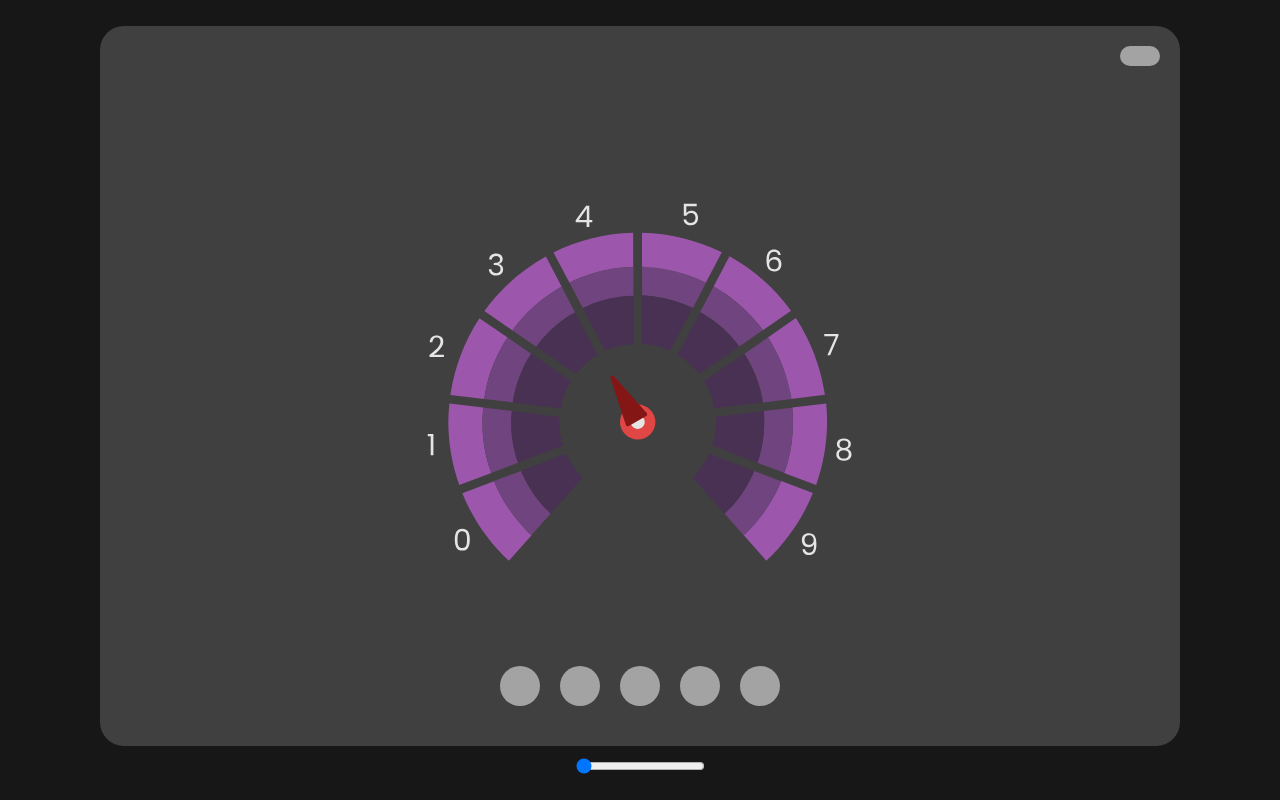
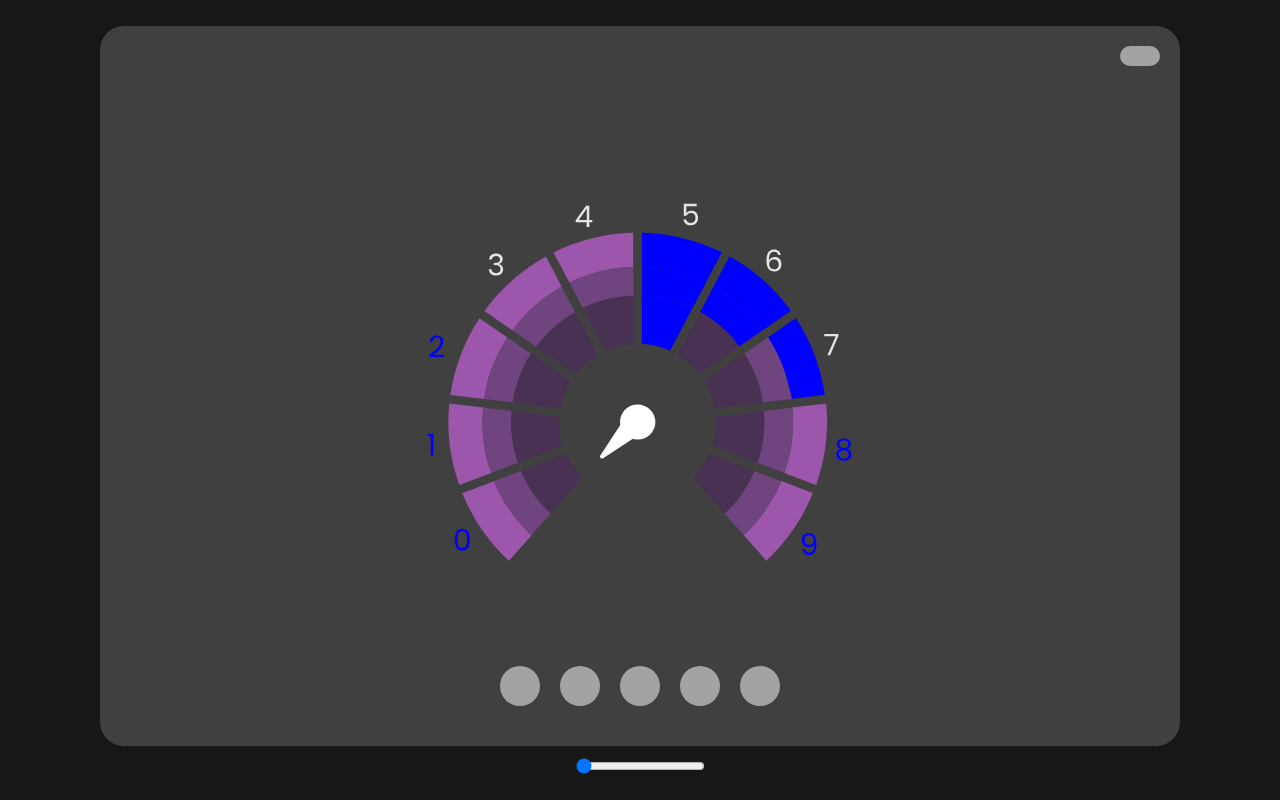
Before and after one commit to HrishikShaji/speedometer, a Next.js app: page / in a window 1280 px wide. Built offline with nearby package versions, Linux system fonts and the light colour scheme.

Commit message:
needle fixed

```diff
--- a/app/page.tsx
+++ b/app/page.tsx
@@ -56,7 +56,7 @@ export default function Home() {
         type="range"
         defaultValue={speed}
         min={0}
-				max={240}
+        max={270}
         onChange={(e) => setSpeed(parseInt(e.target.value))}
       />
     </main>
--- a/components/MeterSeven.tsx
+++ b/components/MeterSeven.tsx
@@ -7,15 +7,15 @@ export const MeterSeven: React.FC<MeterSevenProps> = ({ speed }) => {
     <svg viewBox="0 0 500 500" fill="none" xmlns="http://www.w3.org/2000/svg">
       <path
         d="M339.5 120.3L323.6 150.5C325.5 151.6 327.5 152.7 329.4 153.9C331.4 155.2 333.4 156.5 335.4 157.8C337.4 159.2 339.3 160.5 341.2 162C343.1 163.4 345 164.9 346.8 166.5C348.6 168 350.4 169.6 352.2 171.2C354 172.8 355.7 174.5 357.4 176.2C359.1 177.9 360.7 179.6 362.4 181.4C364 183.2 365.6 185 367.1 186.8C368.6 188.6 370.1 190.5 371.6 192.4C372 193 372.5 193.6 372.9 194.2L401 174.8C384.8 152.4 363.8 133.8 339.5 120.3Z"
-				fill="#9C57AC"
+        fill="blue"
       />
       <path
         d="M367.1 186.8C365.6 185 364 183.2 362.4 181.4C360.8 179.6 359.1 177.9 357.4 176.2C355.7 174.5 354 172.9 352.2 171.2C350.4 169.6 348.6 168 346.8 166.5C345 165 343.1 163.5 341.2 162C339.3 160.6 337.3 159.2 335.4 157.8C333.4 156.4 331.4 155.1 329.4 153.9C327.5 152.7 325.6 151.6 323.6 150.5L310.2 176C311.7 176.8 313.1 177.7 314.5 178.5C316.3 179.6 318.1 180.8 319.9 182C321.7 183.2 323.4 184.5 325.1 185.8C326.8 187.1 328.4 188.5 330.1 189.8C331.7 191.2 333.3 192.6 334.9 194.1C336.4 195.6 338 197.1 339.4 198.6C340.9 200.1 342.3 201.7 343.7 203.4C345.1 205 346.4 206.7 347.8 208.4C348.3 209.1 348.8 209.8 349.3 210.5L373 194.1C372.6 193.5 372.1 192.9 371.7 192.3C370.2 190.5 368.7 188.6 367.1 186.8Z"
-				fill="#70447E"
+        fill="blue"
       />
       <path
         d="M377.9 201.4C378.5 202.3 379.1 203.3 379.7 204.2C381 206.2 382.2 208.3 383.3 210.4C384.5 212.5 385.6 214.6 386.6 216.7C387.7 218.8 388.7 221 389.6 223.2C390.6 225.4 391.5 227.6 392.3 229.8C393.2 232 394 234.3 394.7 236.6C395.5 238.9 396.2 241.2 396.8 243.5C397.5 245.8 398.1 248.1 398.6 250.4C399.1 252.7 399.6 255.1 400.1 257.4C400.4 259.2 400.7 261.1 401 262.9L434.9 258.8C430.9 231.4 421 205.1 405.8 181.9L377.9 201.4Z"
-				fill="#9C57AC"
+        fill="blue"
       />
       <path
         d="M398.8 250.4C398.3 248.1 397.7 245.8 397 243.5C396.3 241.2 395.6 238.9 394.9 236.6C394.1 234.3 393.3 232.1 392.5 229.8C391.6 227.6 390.7 225.4 389.8 223.2C388.8 221 387.8 218.8 386.8 216.7C385.7 214.6 384.6 212.4 383.5 210.4C382.3 208.3 381.1 206.2 379.9 204.2C379.3 203.3 378.7 202.3 378.1 201.4L354.4 217.8C354.7 218.2 355 218.7 355.3 219.1C356.4 220.9 357.5 222.8 358.6 224.6C359.6 226.5 360.6 228.4 361.6 230.3C362.5 232.2 363.4 234.2 364.3 236.1C365.1 238.1 365.9 240 366.7 242.1C367.4 244.1 368.1 246.1 368.8 248.2C369.4 250.2 370 252.3 370.6 254.4C371.1 256.5 371.6 258.6 372 260.6C372.4 262.6 372.8 264.5 373.1 266.5L401.7 263C401.4 261.2 401.1 259.3 400.8 257.5C399.9 255.1 399.4 252.8 398.8 250.4Z"
@@ -79,11 +79,11 @@ export const MeterSeven: React.FC<MeterSevenProps> = ({ speed }) => {
       />
       <path
         d="M303.8 141.2C301.6 140.3 299.3 139.5 297.1 138.8C294.8 138 292.5 137.3 290.2 136.7C287.9 136 285.6 135.4 283.3 134.9C281 134.4 278.6 133.9 276.3 133.4C273.9 133 271.6 132.6 269.2 132.2C266.8 131.9 264.5 131.6 262.1 131.4C259.7 131.2 257.3 131 254.9 130.9C254 130.9 253 130.8 252.1 130.8V159.6C252.8 159.6 253.5 159.6 254.2 159.6C256.3 159.7 258.5 159.9 260.6 160.1C262.7 160.3 264.8 160.6 267 160.9C269.1 161.2 271.2 161.6 273.3 162C275.4 162.4 277.5 162.9 279.5 163.5C281.6 164 283.6 164.6 285.7 165.3C287.7 165.9 289.8 166.6 291.8 167.4C293.8 168.1 295.8 168.9 297.8 169.8C299.5 170.5 301.2 171.3 302.8 172.1L316.2 146.6C314.4 145.7 312.5 144.8 310.6 144C308.2 143 306 142 303.8 141.2Z"
-				fill="#70447E"
+        fill="blue"
       />
       <path
         d="M252 130.8C252.9 130.8 253.9 130.8 254.8 130.9C257.2 131 259.6 131.2 262 131.4C264.4 131.6 266.8 131.9 269.1 132.2C271.5 132.5 273.8 132.9 276.2 133.4C278.6 133.8 280.9 134.3 283.2 134.9C285.5 135.4 287.8 136.1 290.1 136.7C292.4 137.4 294.7 138.1 297 138.8C299.3 139.6 301.5 140.4 303.7 141.2C305.9 142.1 308.1 143 310.3 143.9C312.2 144.7 314 145.6 315.9 146.5L331.8 116.3C307 104 279.7 97.3 252 96.7V130.8Z"
-				fill="#9C57AC"
+        fill="blue"
       />
       <path
         d="M343.6 203.6C342.2 202 340.8 200.4 339.3 198.8C337.8 197.3 336.3 195.7 334.8 194.3C333.3 192.8 331.7 191.4 330 190C328.4 188.6 326.7 187.3 325 186C323.3 184.7 321.6 183.4 319.8 182.2C318 181 316.3 179.8 314.4 178.7C313 177.8 311.5 177 310.1 176.2L287.7 218.9C296.1 223.9 303.4 230.4 309.4 238.1L349.1 210.7C348.6 210 348.1 209.3 347.6 208.6C346.4 206.9 345 205.2 343.6 203.6Z"
@@ -123,15 +123,17 @@ export const MeterSeven: React.FC<MeterSevenProps> = ({ speed }) => {
       />
       <path
         d="M291.6 167.4C289.6 166.7 287.6 166 285.5 165.3C283.5 164.7 281.4 164.1 279.3 163.5C277.2 163 275.1 162.5 273.1 162C271 161.6 268.9 161.2 266.8 160.9C264.7 160.6 262.6 160.3 260.4 160.1C258.3 159.9 256.1 159.7 254 159.6C253.3 159.6 252.6 159.6 251.9 159.6V207.8C261.6 208.3 271.2 210.7 280.1 214.7L302.5 172C300.8 171.2 299.2 170.4 297.5 169.7C295.6 168.9 293.6 168.1 291.6 167.4Z"
-				fill="#483153"
+        fill="blue"
       />
       <path
+        id="circle"
         d="M247.7 268.5C237.9 268.5 230 276.3 230 286C230 295.6 237.9 303.5 247.7 303.5C257.5 303.5 265.4 295.7 265.4 286C265.3 276.4 257.4 268.5 247.7 268.5Z"
-				fill="#E04644"
+        fill="white"
       />
       <path
+        id="inner-circle"
         d="M247.7 279.1C243.8 279.1 240.7 282.2 240.7 286C240.7 289.8 243.8 292.9 247.7 292.9C251.6 292.9 254.7 289.8 254.7 286C254.6 282.2 251.5 279.1 247.7 279.1Z"
-				fill="#E5E5E5"
+        fill="white"
       />
       <path
         d="M448.3 200L440.1 219.3H437.4L445.8 200.2H434.3V198H448.4V200H448.3Z"
@@ -155,32 +157,32 @@ export const MeterSeven: React.FC<MeterSevenProps> = ({ speed }) => {
       />
       <path
         d="M45.4 214C46.8 212.7 48 211.4 49 209.9C50 208.5 50.5 207.1 50.5 205.7C50.5 204.4 50.2 203.4 49.6 202.7C49 202 48 201.6 46.6 201.6C45.3 201.6 44.2 202 43.5 202.9C42.8 203.7 42.4 204.9 42.3 206.3H39.7C39.8 204.1 40.5 202.4 41.7 201.2C43 200 44.6 199.4 46.6 199.4C48.6 199.4 50.3 200 51.5 201.1C52.7 202.2 53.3 203.8 53.3 205.8C53.3 207.4 52.8 209 51.8 210.6C50.8 212.2 49.7 213.5 48.5 214.7C47.3 215.9 45.7 217.2 43.7 218.8H53.9V221.1H39.5V219C42 217 43.9 215.3 45.4 214Z"
-				fill="#E5E5E5"
+        fill="blue"
       />
       <path
         d="M37.7998 300.4V297.9H43.3998V319.3H40.6998V300.3H37.7998V300.4Z"
-				fill="#E5E5E5"
+        fill="blue"
       />
       <path
         d="M66.4998 395.6C67.5998 393.7 69.4998 392.7 72.2998 392.7C74.9998 392.7 76.9998 393.7 78.0998 395.6C79.1998 397.5 79.7998 400.2 79.7998 403.6C79.7998 407.1 79.1998 409.8 78.0998 411.7C76.9998 413.6 75.0998 414.6 72.2998 414.6C69.4998 414.6 67.5998 413.6 66.4998 411.7C65.3998 409.8 64.7998 407.1 64.7998 403.6C64.7998 400.2 65.3998 397.5 66.4998 395.6ZM76.6998 399.2C76.4998 398 75.9998 397 75.2998 396.3C74.5998 395.6 73.5998 395.2 72.2998 395.2C70.9998 395.2 69.8998 395.6 69.1998 396.3C68.4998 397 67.9998 398 67.7998 399.2C67.5998 400.4 67.4998 401.9 67.4998 403.6C67.4998 405.4 67.5998 406.9 67.7998 408.1C67.9998 409.3 68.4998 410.3 69.1998 411C69.8998 411.7 70.8998 412.1 72.2998 412.1C73.5998 412.1 74.5998 411.7 75.2998 411C75.9998 410.3 76.4998 409.3 76.6998 408.1C76.8998 406.9 76.9998 405.4 76.9998 403.6C77.0998 401.9 76.8998 400.4 76.6998 399.2Z"
-				fill="#E5E5E5"
+        fill="blue"
       />
       <path
         d="M416.4 415.8C417.1 416.4 418.1 416.7 419.3 416.7C420.9 416.7 422.2 416.1 422.9 414.8C423.7 413.5 424.1 411.3 424 408.3C423.6 409.2 422.9 409.9 421.9 410.4C420.9 410.9 419.9 411.2 418.7 411.2C417.4 411.2 416.2 410.9 415.2 410.4C414.2 409.9 413.3 409.1 412.8 408C412.2 407 411.9 405.7 411.9 404.2C411.9 402.1 412.5 400.4 413.7 399.1C414.9 397.8 416.7 397.2 418.9 397.2C421.7 397.2 423.6 398.1 424.7 399.9C425.8 401.7 426.4 404.4 426.4 407.9C426.4 410.4 426.2 412.4 425.7 414.1C425.3 415.7 424.5 417 423.4 417.8C422.3 418.7 420.9 419.1 419.1 419.1C417.1 419.1 415.5 418.6 414.4 417.5C413.3 416.4 412.6 415 412.5 413.3H415C415.2 414.3 415.6 415.2 416.4 415.8ZM422.4 407.6C423.2 406.8 423.7 405.7 423.7 404.3C423.7 402.8 423.3 401.6 422.5 400.7C421.7 399.8 420.5 399.3 419 399.3C417.6 399.3 416.5 399.7 415.7 400.6C414.9 401.5 414.5 402.6 414.5 404C414.5 405.4 414.9 406.6 415.7 407.5C416.5 408.4 417.7 408.8 419.2 408.8C420.5 408.9 421.6 408.5 422.4 407.6Z"
-				fill="#E5E5E5"
+        fill="blue"
       />
       <path
         d="M447.8 311.1C447.2 310.3 446.9 309.3 446.9 308.1C446.9 307 447.2 306.1 447.7 305.2C448.2 304.3 449 303.7 450.1 303.2C451.2 302.7 452.4 302.4 453.9 302.4C455.4 302.4 456.7 302.7 457.7 303.2C458.8 303.7 459.6 304.4 460.1 305.2C460.6 306.1 460.9 307 460.9 308.1C460.9 309.2 460.6 310.3 460 311.1C459.4 311.9 458.5 312.6 457.5 313C458.7 313.4 459.7 314 460.4 315C461.1 316 461.5 317.1 461.5 318.4C461.5 319.7 461.2 320.8 460.6 321.8C460 322.8 459.1 323.5 457.9 324C456.7 324.5 455.4 324.8 453.9 324.8C452.4 324.8 451.1 324.5 449.9 324C448.8 323.5 447.9 322.7 447.2 321.8C446.6 320.8 446.3 319.7 446.3 318.4C446.3 317.1 446.7 315.9 447.4 315C448.1 314.1 449.1 313.4 450.3 313C449.2 312.5 448.4 311.9 447.8 311.1ZM450.3 315.2C449.4 315.9 448.9 316.9 448.9 318.3C448.9 319.6 449.4 320.6 450.2 321.4C451.1 322.2 452.3 322.6 453.8 322.6C455.3 322.6 456.5 322.2 457.4 321.4C458.3 320.6 458.7 319.6 458.7 318.3C458.7 317 458.2 316 457.3 315.3C456.4 314.6 455.2 314.2 453.7 314.2C452.5 314.1 451.3 314.5 450.3 315.2ZM457.2 305.6C456.4 304.9 455.3 304.6 453.9 304.6C452.5 304.6 451.5 304.9 450.7 305.6C449.9 306.3 449.5 307.2 449.5 308.4C449.5 309.5 449.9 310.4 450.7 311.1C451.5 311.8 452.6 312.1 453.9 312.1C455.2 312.1 456.3 311.8 457.1 311.1C457.9 310.4 458.3 309.5 458.3 308.4C458.4 307.2 458 306.2 457.2 305.6Z"
-				fill="#E5E5E5"
+        fill="blue"
       />
       <path
         style={{
-					transform: `rotate(${330 + speed}deg)`,
+          transform: `rotate(${-135 + speed}deg)`,
           transformBox: "fill-box",
           transformOrigin: "bottom",
         }}
         d="M245.542 234.398C245.984 232.275 249.016 232.275 249.458 234.398L259.498 282.592C259.757 283.834 258.809 285 257.541 285H237.46C236.191 285 235.243 283.834 235.502 282.592L245.542 234.398Z"
-				fill="#851616"
+        fill="white"
       />
     </svg>
   );
```
Lines whose indentation alone changed are shown as unchanged.
